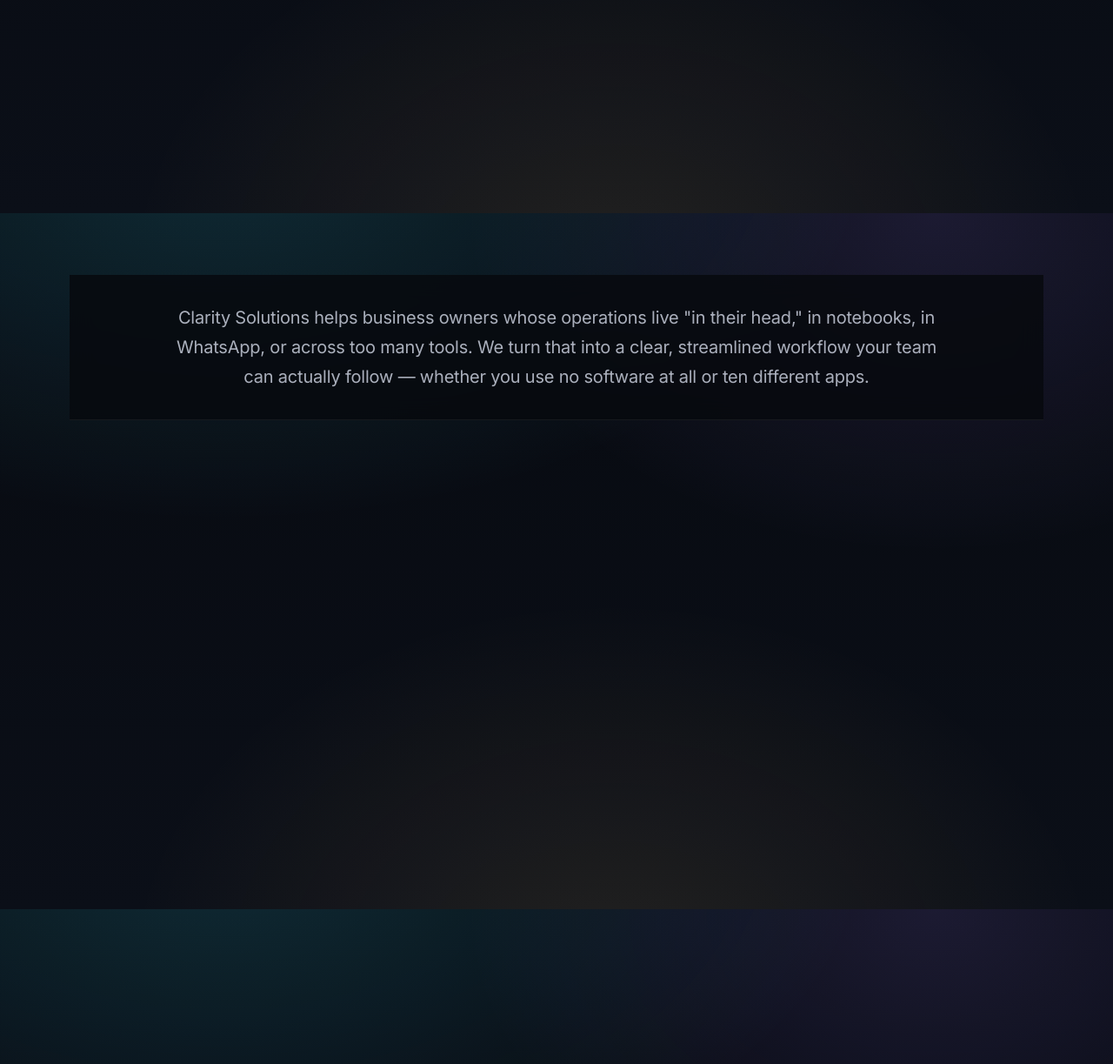
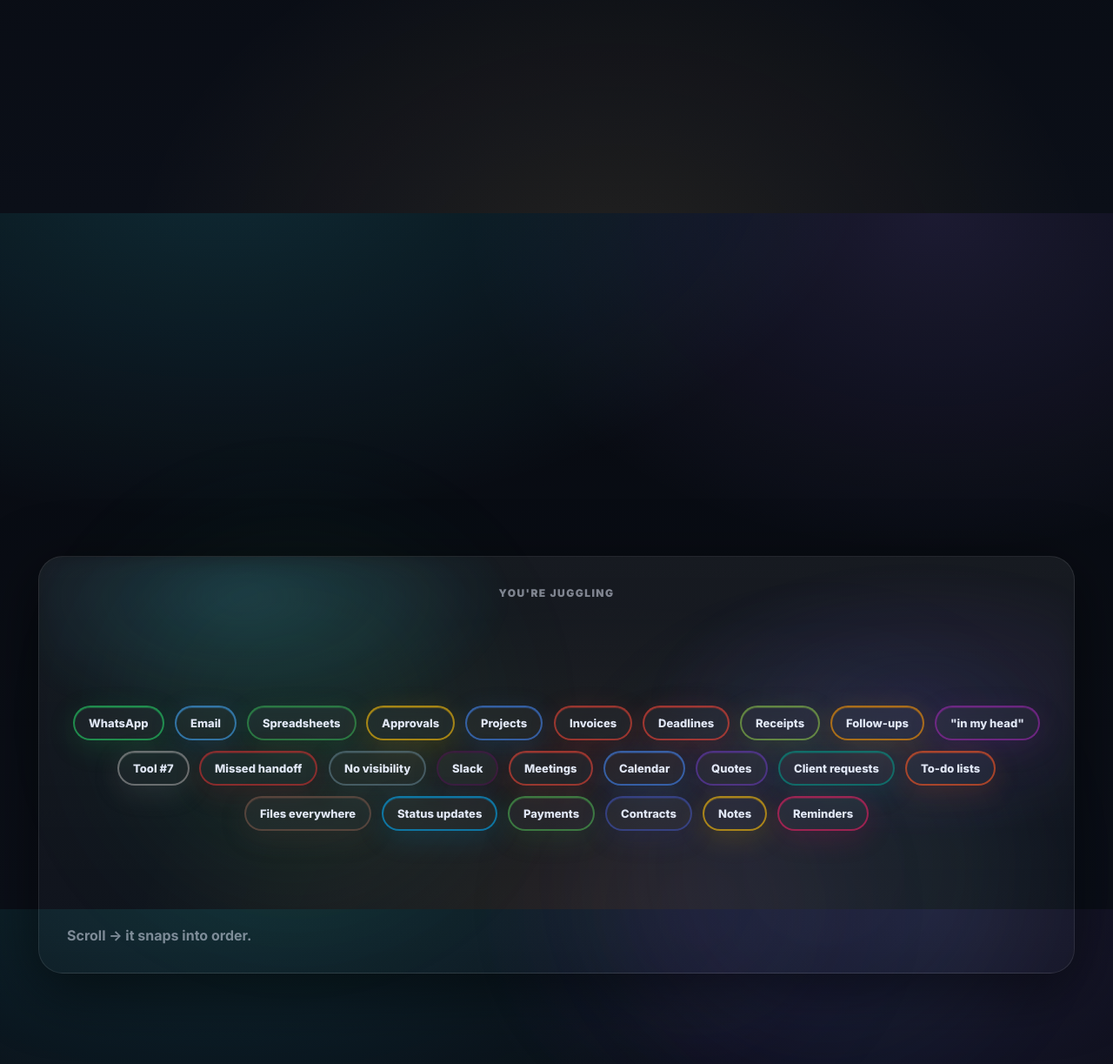
Before and after one commit to Arifrei/clarity_website, a Flask app: page / in a window 1280 px wide; the page is wider, and only the part inside the window is pictured. Shown: the part 1355-2578 px from the top of that part at 87% size. Run offline with Flask 3, Linux system fonts and the light colour scheme.

Commit message:
Remove not working paragraph

```diff
--- a/static/css/styles.css
+++ b/static/css/styles.css
@@ -794,46 +794,6 @@ main{ padding-top: var(--navH); }
   0%{ transform: translate(-50%,0); opacity:.9; }
   70%{ transform: translate(-50%,10px); opacity:.25; }
   100%{ transform: translate(-50%,12px); opacity:0; }
-}
-
-/* ---- INTRO PARAGRAPH (Two-phase scroll) ---- */
-.introParagraph{
-  position: relative;
-  z-index: 50;
-  padding: 0;
-  margin: 0;
-  /* Will be controlled by JS to create slide-up effect */
-}
-
-.introParagraphInner{
-  width: min(var(--container), calc(100% - 44px));
-  margin: 0 auto;
-  padding: 32px 0;
-  background: rgba(8, 10, 15, 0.85);
-  backdrop-filter: blur(14px);
-  border-bottom: 1px solid rgba(255, 255, 255, 0.06);
-}
-
-.introText{
-  margin: 0;
-  font-size: clamp(16px, 1.8vw, 20px);
-  line-height: 1.7;
-  color: var(--muted);
-  font-weight: 500;
-  letter-spacing: -0.01em;
-  text-align: center;
-  max-width: 900px;
-  margin: 0 auto;
-}
-
-/* Hero buttons fade during scroll */
-.heroActions{
-  transition: opacity 0.4s ease, pointer-events 0.4s;
-}
-
-.heroActions.fading{
-  opacity: 0;
-  pointer-events: none;
 }
 
 /* hero right card */
--- a/templates/index.html
+++ b/templates/index.html
@@ -35,15 +35,6 @@
       <div class="orb b parallax-medium"></div>
       <div class="orb c parallax-fast"></div>
     </div>
-  </div>
-</section>
-
-<!-- INTRO PARAGRAPH (Slides up into place) -->
-<section id="introParagraph" class="scene introParagraph">
-  <div class="introParagraphInner">
-    <p class="introText">
-      Clarity Solutions helps business owners whose operations live "in their head," in notebooks, in WhatsApp, or across too many tools. We turn that into a clear, streamlined workflow your team can actually follow — whether you use no software at all or ten different apps.
-    </p>
   </div>
 </section>
 
```
Also changed, not shown: static/js/main.js (+0 -94 lines).
